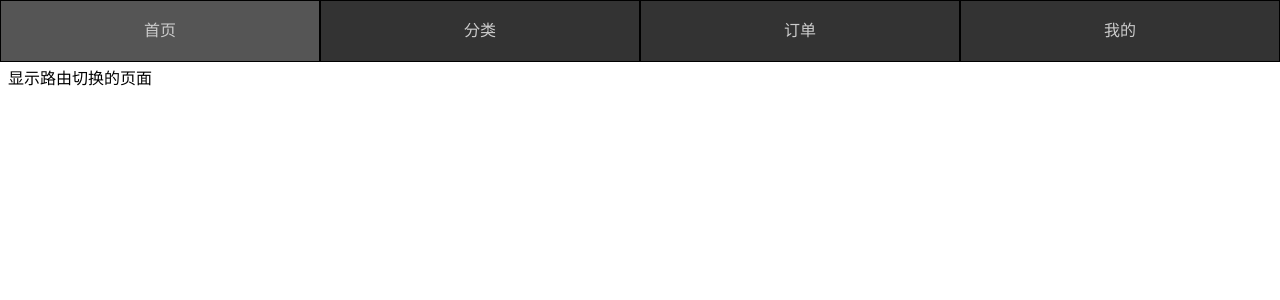
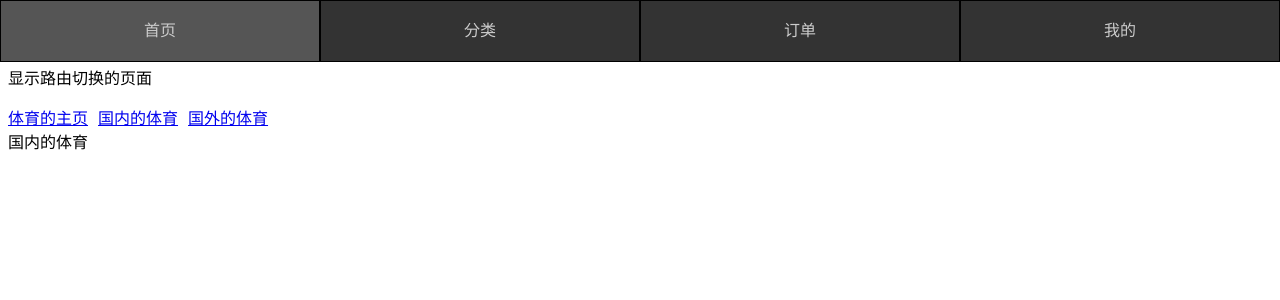
Before and after one commit to Disney-Princesses/vue-day9, a Vue app: page /#/type/recommend in a window 1280 px wide. Shown: the top 300 px of the page. Built offline with nearby package versions, Linux system fonts and the light colour scheme.

Commit message:
附加练习二级嵌套

```diff
--- a/src/views/MyType.vue
+++ b/src/views/MyType.vue
@@ -1,16 +1,27 @@
 <template>
   <div>
-    <p>喜剧分类</p>
-    <p>动漫分类</p>
+    <!-- <p>喜剧分类</p>
+    <p>动漫分类</p> -->
+    <div class="nav_main">
+      <router-link to="/type/recommend">体育的主页</router-link>
+      <router-link to="/type/ranking">国内的体育</router-link>
+      <router-link to="/type/songlist">国外的体育</router-link>
+      <!-- {{$route.query.id}} -->
+      <!-- {{$route.params}}
+      {{$route.params.id}} -->
+    </div>
+    <div style="1px solid red">
+      <router-view></router-view>
+    </div>
   </div>
 </template>
 
 <script>
-export default {
-
-}
+export default {};
 </script>
 
-<style>
-
+<style scoped>
+a{
+    margin-right:10px;
+}
 </style>
--- /dev/null
+++ b/src/views/Second/Ranking.vue
@@ -0,0 +1,15 @@
+<template>
+  <div>
+    体育的主页
+  </div>
+</template>
+
+<script>
+export default {
+
+}
+</script>
+
+<style>
+
+</style>
--- /dev/null
+++ b/src/views/Second/Recommend.vue
@@ -0,0 +1,15 @@
+<template>
+  <div>
+    国内的体育
+  </div>
+</template>
+
+<script>
+export default {
+
+}
+</script>
+
+<style>
+
+</style>
--- /dev/null
+++ b/src/views/Second/SongList.vue
@@ -0,0 +1,15 @@
+<template>
+  <div>
+    国外的体育
+  </div>
+</template>
+
+<script>
+export default {
+
+}
+</script>
+
+<style>
+
+</style>
--- a/vue.config.js
+++ b/vue.config.js
@@ -1,4 +1,5 @@
 const { defineConfig } = require('@vue/cli-service')
 module.exports = defineConfig({
-  transpileDependencies: true
+  transpileDependencies: true,
+  lintOnSave:false,
 })
```
Also changed, not shown: src/main.js (+9 -2 lines).
